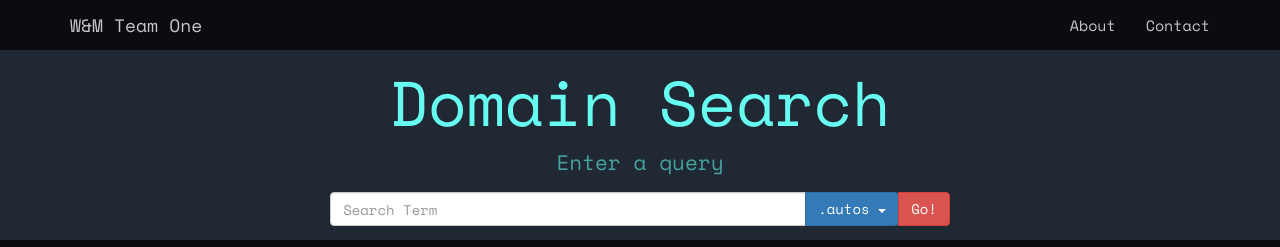
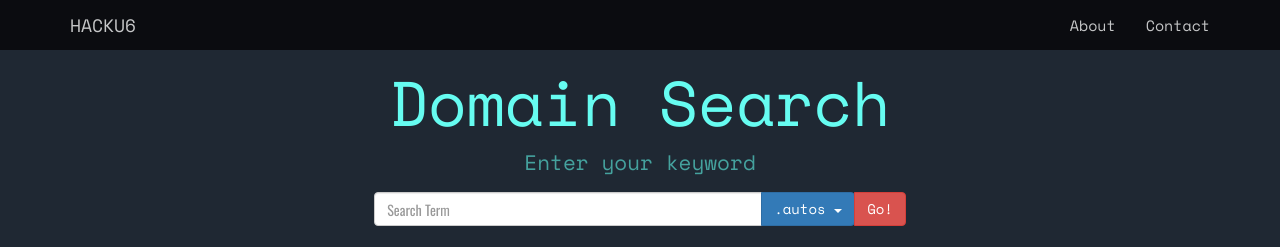
Before and after one commit to adamflentz/HACKU6, a Django app: template domain/templates/home.html in a window 1280 px wide. Shown: the top 247 px of the page. Run offline with Django 3.2, Linux system fonts and the light colour scheme; the template is opened without the code that fills it: most values are stand-ins (such as "Sample title", 1, 10 or a date in 2020); some libraries are stand-ins or nearby versions.

Commit message:
more styling updates

```diff
--- a/domain/static/css/home.css
+++ b/domain/static/css/home.css
@@ -1,5 +1,6 @@
 body{
-    background-color: #C5C6C7;
+    /*background-color: #C5C6C7;*/
+    background-color: #1F2833;
 }
 
 .jumbotron {
@@ -7,6 +8,9 @@
     font-family: 'Space Mono', monospace;
 }
 
+input{
+    font-family: 'Oswald', sans-serif;
+}
 
 
 .navbar {
@@ -35,4 +39,5 @@
 .footer{
     font-size: 20px;
     margin-bottom: 20px;
+
 }
--- a/domain/static/css/results.css
+++ b/domain/static/css/results.css
@@ -33,6 +33,7 @@
 .footer{
     font-size: 20px;
     margin-bottom: 20px;
+
 }
 
 .container-fluid {
--- a/domain/templates/home.html
+++ b/domain/templates/home.html
@@ -18,7 +18,7 @@
     <link rel="stylesheet" type="text/css" href="{% static 'css/home.css' %}" />
     <script src="{% static 'js/home.js' %}"></script>
     <link href="https://fonts.googleapis.com/css?family=Space+Mono" rel="stylesheet">
-
+    <link href="https://fonts.googleapis.com/css?family=Oswald" rel="stylesheet">
 </head>
 
 <body>
@@ -29,8 +29,8 @@
         <h1>Domain Search</h1>
     </div>
     <div style="color:#45A29E">
-    <p>Enter a query</p>
-
+    <p>Enter your keyword</p>
+    </div>
     <form class="form-inline" method="get" action="/results" %} id="search">
         <div class="input-group">
             <input type="searchContent" name="search" class="form-control" size="50" placeholder="Search Term" required>
@@ -68,7 +68,7 @@
                 <span class="icon-bar"></span>
                 <span class="icon-bar"></span>
             </button>
-            <a class="navbar-brand" href="#">W&M Team One</a>
+            <a class="navbar-brand" href="#">HACKU6</a>
         </div>
         <div class="collapse navbar-collapse" id="myNavbar">
             <ul class="nav navbar-nav navbar-right">
@@ -186,7 +186,8 @@
 <!-- footer -->
 <footer class="container-fluid text-center">
     <div style="color:  #45A29E">
-    <p>HACKU6</p>
+    <p>Interpreted Language Apologists</p>
+        <p>2018</p>
     </div>
 </footer>
 
```
Also changed, not shown: 11 other files.
